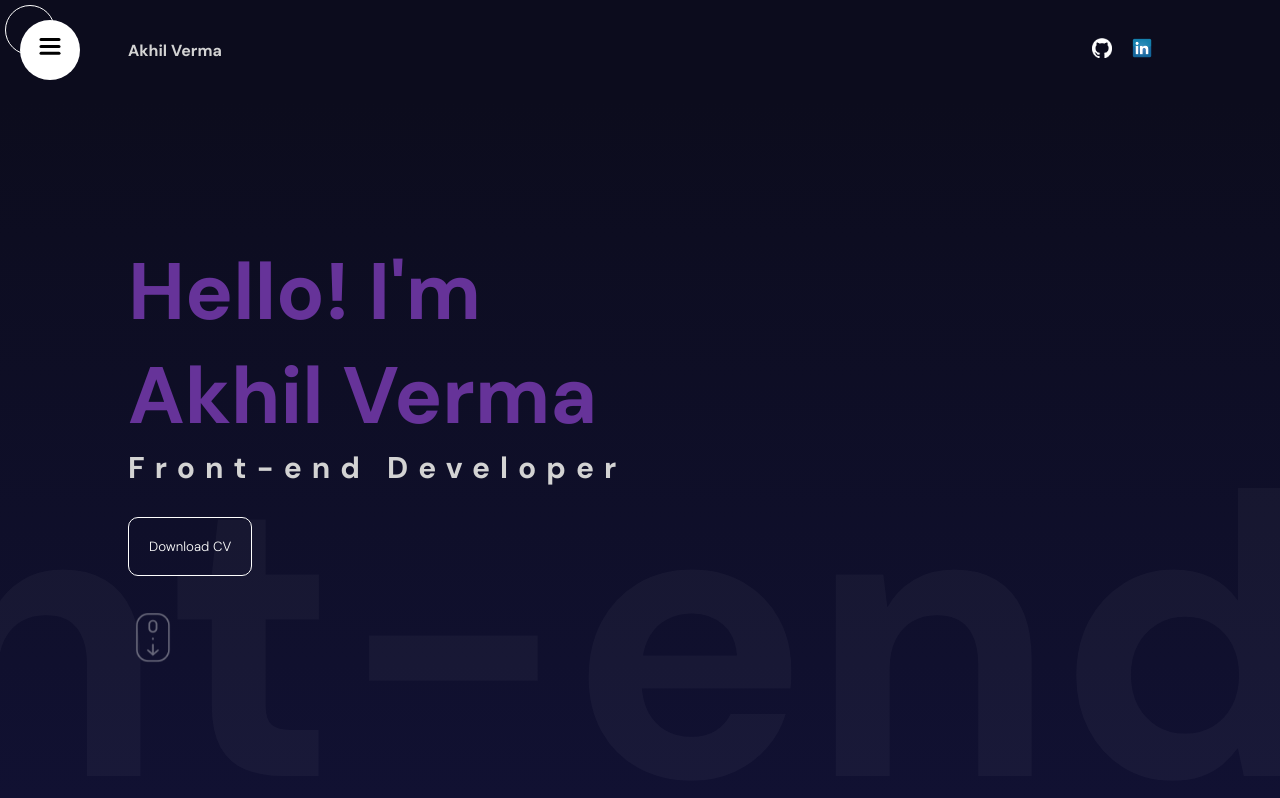
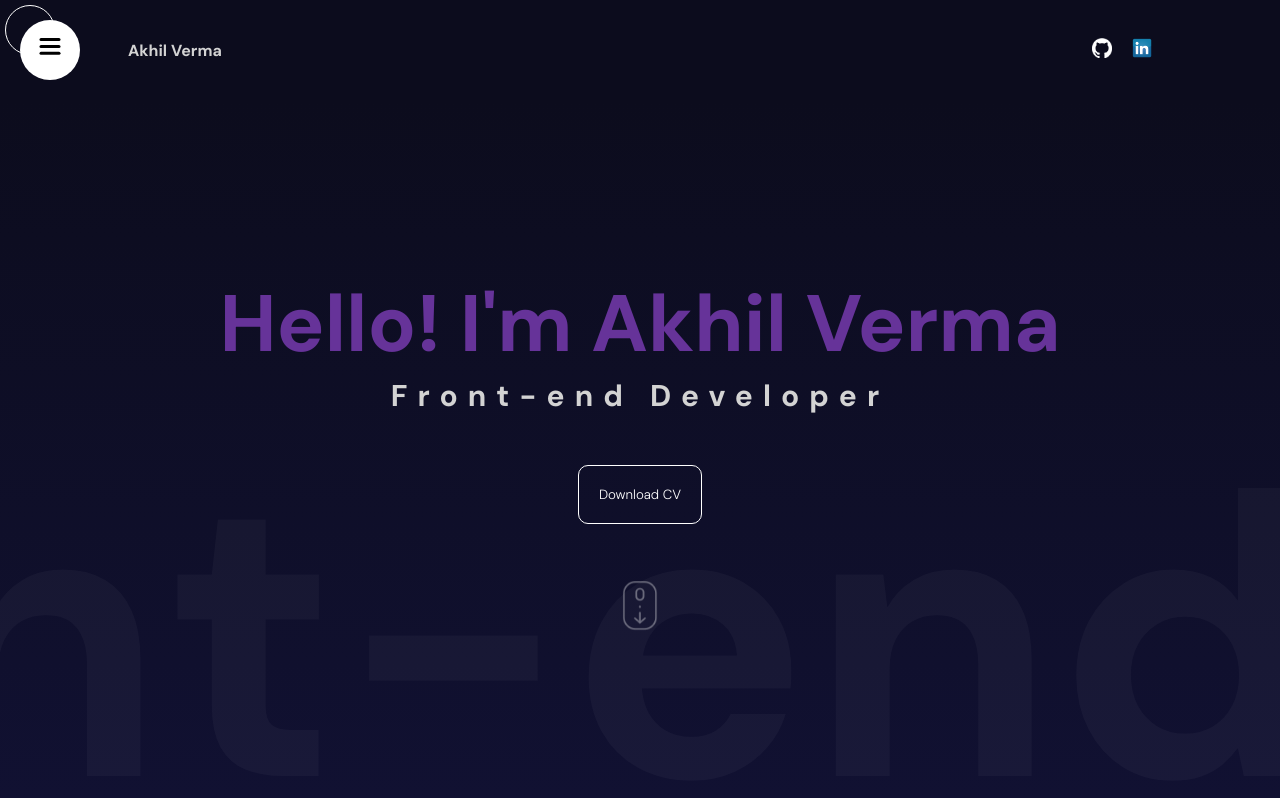
Before and after one commit to akhilworks2001/Portfolio, a React (Vite) app: page / in a window 1280 px wide. Shown: the top 798 px of the page. Built offline with nearby package versions, Linux system fonts and the light colour scheme.

Commit message:
Update hero.scss

```diff
--- a/src/components/hero/hero.scss
+++ b/src/components/hero/hero.scss
@@ -18,21 +18,12 @@
     }
 
     .textContainer {
-        width: 50%;
+        display: flex;
+        align-items: center;
+        justify-content: center;
         height: 100%;
-        display: flex;
-        flex-direction: column;
-        justify-content: center;
-        gap: 40px;
-        z-index: 10;
-
-        @include mobile {
-            height: 50%;
-            width: 100%;
-            gap: 20px;
-            align-items: center;
-            text-align: center;
-        }
+        text-align: center;
+        gap: 10;
 
         h2 {
             font-size: 30px;
@@ -59,9 +50,8 @@
 
         .buttons {
             display: flex;
-            flex-direction: row;
-            gap: 20px;
-            padding: 30px 0;
+            justify-content: center;
+            margin: 50px 0 50px 0;
 
             @include tablet {
                 padding: 25px 0;
```
